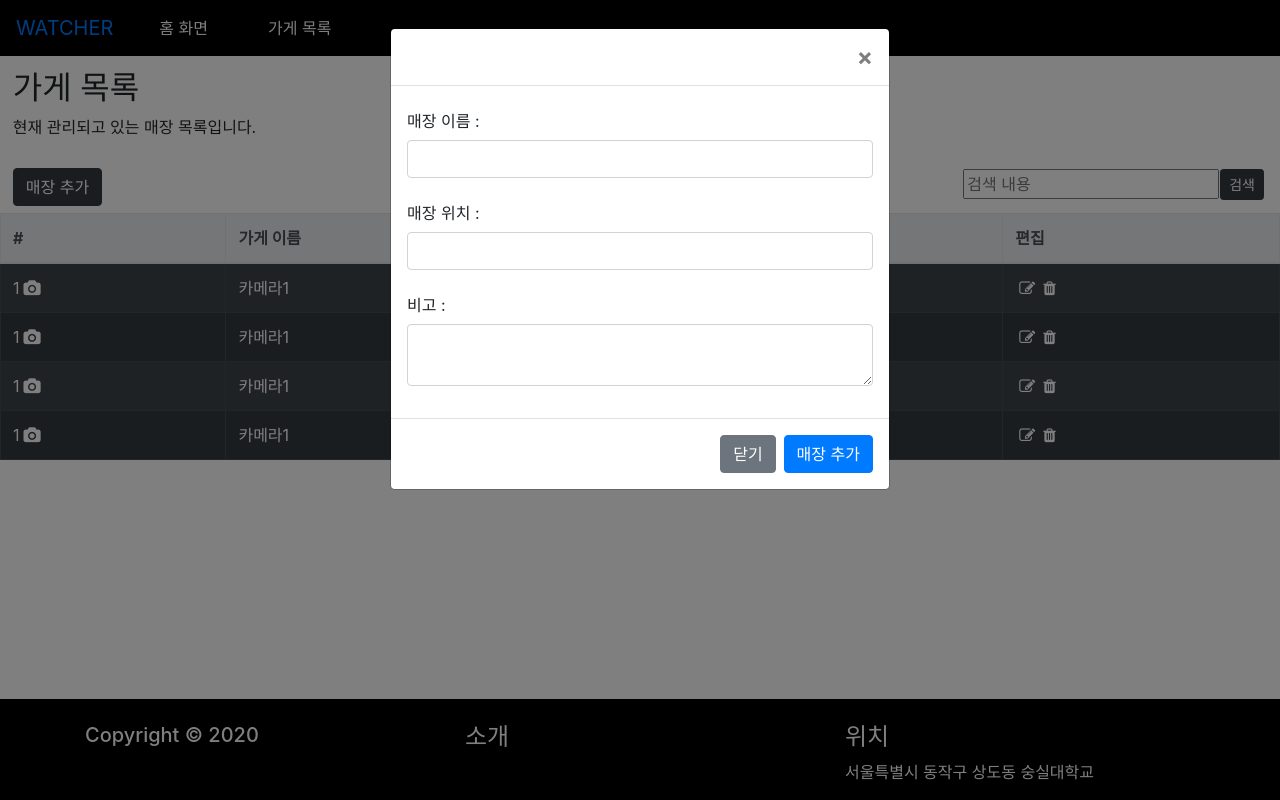
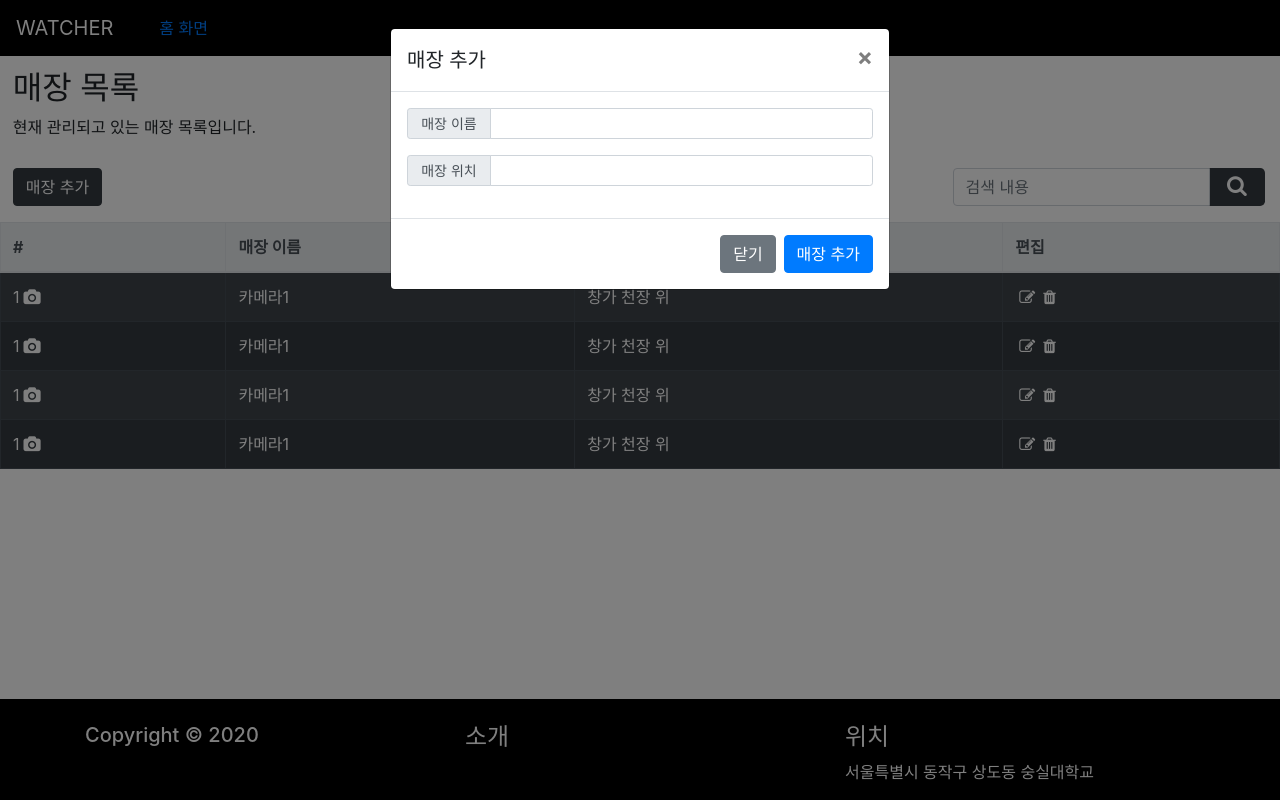
Before and after one commit to YoonRyeol/SEAT_WATCHER, a Django app: page / in a window 1280 px wide, after a click on "매장 추가". Run offline with Django 3.2, Linux system fonts and the light colour scheme; data that the repository does not hold is empty; some libraries are stand-ins or nearby versions.

Commit message:
2020-08-30 | MH | edit ui

```diff
--- a/manage.py
+++ b/manage.py
@@ -3,7 +3,7 @@ import os
 import sys
 
 if __name__ == '__main__':
-    os.environ.setdefault('DJANGO_SETTINGS_MODULE', 'SEAT_WATCHER.settings')
+    os.environ.setdefault('DJANGO_SETTINGS_MODULE', 'SEAT_WATCHER.local_settings')
     try:
         from django.core.management import execute_from_command_line
     except ImportError as exc:
--- a/watcher/static/css/Camera_list.css
+++ b/watcher/static/css/Camera_list.css
@@ -10,7 +10,7 @@ html, body {
 }
 
 
-a{
+.navbar-nav > ul > li > a{
 	color :#ffffff;
 	text-decoration: none;
 }
--- a/watcher/templates/watcher/store_list.html
+++ b/watcher/templates/watcher/store_list.html
@@ -22,14 +22,13 @@
 <body>
 	<!--내비게이션 바-->
 	<nav class="navbar navbar-expand-lg navbar-light" style="background-color:black;">
-		<a class="navbar-brand" href="#" style="color : #007bff; ">WATCHER</a>
+		<a class="navbar-brand" href="#" style="color : white; ">WATCHER</a>
 		<button class="navbar-toggler" type="button" data-toggle="collapse" data-target="#navbarNavAltMarkup" aria-controls="navbarNavAltMarkup" aria-expanded="false" aria-label="Toggle navigation">
 			<span class="navbar-toggler-icon"></span>
 		</button>
 		<div class="collapse navbar-collapse" id="bs-example-navbar-collapse-1">
 			<div class="navbar-nav">
-				<li><a href="#">홈 화면 <span class="sr-only">(current)</span></a></li>
-				<li><a id="navbar_store_list" href="http://127.0.0.1:8000/store_list">가게 목록</a></li>
+				<li><a href="#" style="text-decoration: none;">홈 화면 <span class="sr-only">(current)</span></a></li>
 			</div>
 		 </div>
 	</nav>
@@ -38,7 +37,7 @@
 
 
 		<div class="container-fluid title">
-		<h2>가게 목록</h2>
+		<h2>매장 목록</h2>
 		<p class="text-left">현재 관리되고 있는 매장 목록입니다.</p>
 		</div>
 
@@ -48,9 +47,15 @@
 		<!--카메라 리스트 테이블 시작 -->
 		<!--검색창-->
 		<div class="container-fluid" style="">
-			<form class="form-inline" style="float: right; padding-bottom : 1%;">
-				<input type="text" id="keyword" class="search-query" placeholder="검색 내용"> <button type="submit" class="btn btn-sm btn-dark"  data-test='aaa' style="margin : 1px;">검색</button>
-			</form>
+
+			<div class="input-group mb-3" style="width:25%; float:right;">
+				<input type="text" id="keyword" class="form-control" placeholder="검색 내용" aria-label="검색 내용" aria-describedby="button-addon2">
+				<div class="input-group-append" style="background-color: #343a40; border-top-right-radius: 0.3em; border-bottom-right-radius: 0.3em; min-width:18%; width:18%;">
+					<i type="button" id="button-addon2" class="fa fa-search fa-lg fa-fw" style="display:block; width:100%; padding-top:10px; color:white;"></i>
+				</div>
+			</div>
+
+
 		</div>
 
 
@@ -61,8 +66,8 @@
 				<thead class="thead-light">
 					<tr>
 						<th data-column-id ="numeric" class="th-sm">#</th>
-						<th data-column-id ="name" class="th-sm">가게 이름</th>
-						<th data-column-id ="location" class="th-sm">가게 위치</th>
+						<th data-column-id ="name" class="th-sm">매장 이름</th>
+						<th data-column-id ="location" class="th-sm">매장 위치</th>
 						<th data-column-id ="edit" class="th-sm">편집</th>
 					</tr>
 				</thead>
@@ -110,25 +115,26 @@
 		  <div class="modal-dialog" role="document">
 		    <div class="modal-content">
 		      <div class="modal-header">
-		        <h5 class="modal-title" id="modal_store_add_label"></h5>
+		        <h5 class="modal-title" id="modal_store_add_label">매장 추가</h5>
 		        <button type="button" class="close" data-dismiss="modal" aria-label="Close">
 		          <span aria-hidden="true">&times;</span>
 		        </button>
 		      </div>
 		      <div class="modal-body">
 		        <form id = "modal_store_add_form">
-		          <div class="form-group">
-		            <label for="camera-name" class="col-form-label">매장 이름 :</label>
-		            <input type="text" id="modal_store_add_name" class="form-control" value="">
+		          <div class="input-group input-group-sm mb-3" >
+			  			<div class="input-group-prepend" style="width : 18%;">
+						    <span class="input-group-text" style="display:block; width:100%; text-align: center;">매장 이름</span>
 						</div>
-		          <div class="form-group">
-		            <label for="mac-address" class="col-form-label">매장 위치 :</label>
-		           <input type="text" id="modal_store_add_location" class="form-control"value="">
+						  <input id="modal_floor_add_name" type="text" class="form-control" aria-label="Sizing example input" aria-describedby="inputGroup-sizing-sm" id="modal_store_add_name">
 					</div>
-		          <div class="form-group">
-		            <label for="description" class="col-form-label">비고 :</label>
-		            <textarea class="form-control" id="modal_store_add_description"></textarea>
+					<div class="input-group input-group-sm mb-3" >
+			  			<div class="input-group-prepend" style="width : 18%;">
+						    <span class="input-group-text" style="display:block; width:100%; text-align:center;" >매장 위치</span>
 						</div>
+						  <input id="modal_floor_add_num" type="text" class="form-control" aria-label="Sizing example input" aria-describedby="inputGroup-sizing-sm" id="modal_store_add_location">
+					</div>
+
 		        </form>
 		      </div>
 		      <div class="modal-footer">
@@ -151,18 +157,19 @@
 		      </div>
 		      <div class="modal-body">
 		        <form id = "modal_store_edit_form">
-		          <div class="form-group">
-		            <label for="camera-name" class="col-form-label">매장 이름 :</label>
-		            <input type="text" id="modal_store_edit_name" class="form-control" >
+		        	<div class="input-group input-group-sm mb-3" >
+		        		<div class="input-group-prepend" style="width : 18%;">
+						    <span class="input-group-text" style="display:block; width:100%; text-align: center;">매장 이름</span>
 						</div>
-		          <div class="form-group">
-		            <label for="mac-address" class="col-form-label">매장 위치 :</label>
-		           <input type="text" id="modal_store_edit_location" class="form-control">
+						  <input type="text" class="form-control" aria-label="Sizing example input" aria-describedby="inputGroup-sizing-sm" id="modal_store_edit_name">
 					</div>
-		          <div class="form-group">
-		            <label for="description" class="col-form-label">비고 :</label>
-		            <textarea class="form-control" id="modal_store_edit_description"></textarea>
+					<div class="input-group input-group-sm mb-3" >
+			  			<div class="input-group-prepend" style="width : 18%;">
+						    <span class="input-group-text" style="display:block; width:100%; text-align:center;" >매장 위치</span>
 						</div>
+						  <input type="text" class="form-control" aria-label="Sizing example input" aria-describedby="inputGroup-sizing-sm" id="modal_store_edit_location">
+					</div>
+
 		        </form>
 		      </div>
 		      <div class="modal-footer">
--- a/watcher/views.py
+++ b/watcher/views.py
@@ -9,8 +9,9 @@ import json
 # Create your views here.
 def Camera_list(request,store_id) :
 	camera_list = Camera.objects.filter(store_id = store_id)
+	store = Store.objects.get(pk = store_id)
 	floor_list = Floor.objects.filter(store_id = store_id)
-	return render(request, 'watcher/Camera_list.html',{"camera_list": camera_list, "store_id" : store_id ,"floor_list" : floor_list,} )
+	return render(request, 'watcher/Camera_list.html',{"camera_list": camera_list, "store" : store ,"floor_list" : floor_list,} )
 
 def table_set(request, store_pk=None, camera_pk=None):
 	store = Store.objects.get(pk=store_pk)
```
Also changed, not shown: watcher/templates/watcher/Camera_list.html (+44 -34 lines). Lines whose indentation alone changed are shown as unchanged.
